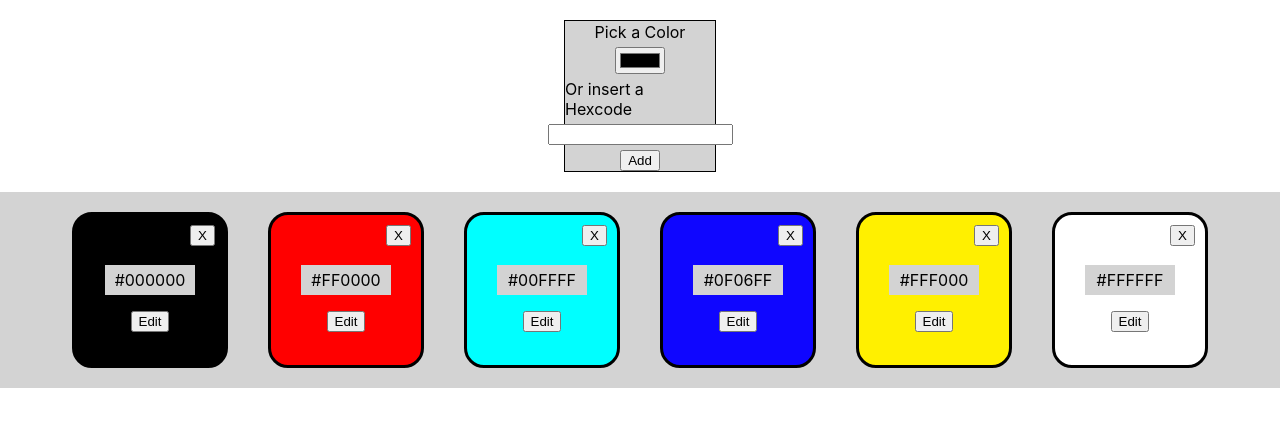
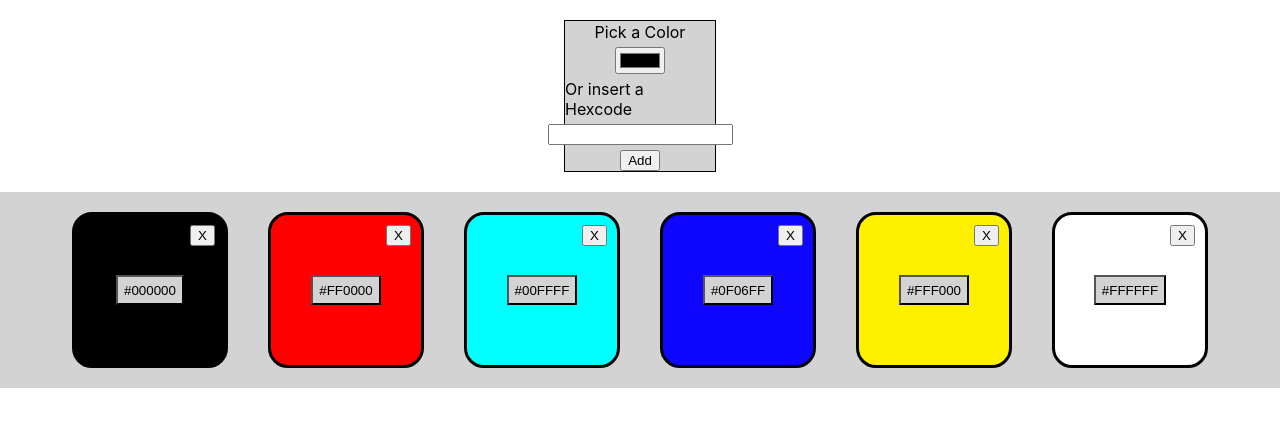
Before and after one commit to edanum/color-saver-app, a React (Create React App) app: page / in a window 1280 px wide. Shown: the top 426 px of the page. Built offline with nearby package versions, Linux system fonts and the light colour scheme.

Commit message:
deleted edit button, replaced with hexcode

```diff
--- a/src/components/Card.css
+++ b/src/components/Card.css
@@ -30,7 +30,7 @@ margin: 20px;
     display: flex;
     justify-content: center;
     align-items: center;
-    width: 60%;
+    width: 100%;
     height: 30px;
 
     background-color: lightgrey;
@@ -40,4 +40,7 @@ margin: 20px;
 .editform{
     display: flex;
     flex-direction: column;
+    justify-content: center;
+    align-items: center;
+    gap: 20px
 }
--- a/src/components/Card.js
+++ b/src/components/Card.js
@@ -16,23 +16,27 @@ export function Card({ id, hexcode, deleteCard, editCard, editModeOn }) {
 
   return (
     <div className="card" style={{ backgroundColor: hexcode }}>
-      <p
-        className="card__hexcode"
-        onClick={() => navigator.clipboard.writeText(hexcode)}
-      >
-        {hexcode}
-      </p>
-      <button className="card__delete" onClick={handleDeleteCard}>
-        X
-      </button>
       <form className="editform" onSubmit={handleEditCard}>
-        <button type="submit">Edit</button>
+        <button
+          type="submit"
+          className="card__hexcode"
+          onClick={() => {
+            navigator.clipboard.writeText(hexcode);
+          }}
+        >
+          {hexcode}
+        </button>
         {editModeOn === true ? (
-          <input type="color" id="newcolor" name="newcolor" />
+                  <input type="color" id="newcolor" name="newcolor" />
         ) : (
           ""
         )}
       </form>
+      <button className="card__delete" onClick={handleDeleteCard}>
+        X
+      </button>
+
+
     </div>
   );
 }
```
